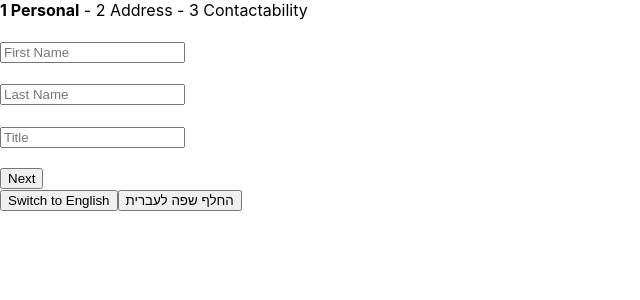
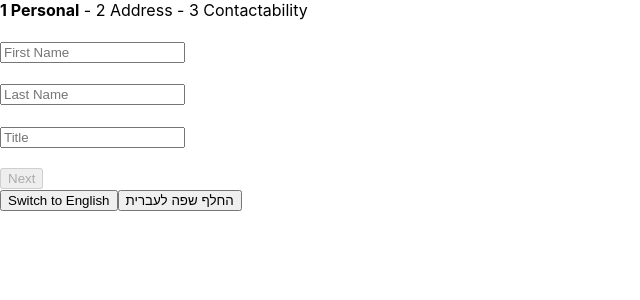
Before and after one commit to davidbu5/user-form-app, a React app: page / in a window 1280 px wide. Shown: the top 300 px of the page, without its empty margins (0-640 px from the left). Built offline with nearby package versions, Linux system fonts and the light colour scheme.

Commit message:
disableing continuation if inavlid section + submitting

```diff
--- a/src/common/api/FormApi.ts
+++ b/src/common/api/FormApi.ts
@@ -6,7 +6,7 @@ export class FormApi {
         return ["Israel", "USA", "Poland", "Morroco"];
     }
 
-    public static async submitForm(formValues: { [key: string]: FormFieldValueType }) {
+    public static async submitForm(formValues: { [key: string]: FormFieldValueType }[]) {
         return true;
     }
 }
--- a/src/common/i18/en.ts
+++ b/src/common/i18/en.ts
@@ -20,5 +20,6 @@ export const EnglishStringsRepo: IStringsRepo = {
     next: "Next",
     submit: "Submit",
     successMessage: "The form had been submitted successfully",
+    failMessage: "The form submission had been failed",
     loadingForm: "Loading form..."
 }
--- a/src/common/i18/he.ts
+++ b/src/common/i18/he.ts
@@ -20,5 +20,6 @@ export const HebrewStringsRepo: IStringsRepo = {
     next: "קדימה",
     submit: "שליחה",
     successMessage: "הטופס התקבל בהצלחה",
+    failMessage: "שליחת הטופס נכשלה",
     loadingForm: "טוען את הטופס..."
 }
--- a/src/common/interfaces/IStringsRepo.ts
+++ b/src/common/interfaces/IStringsRepo.ts
@@ -18,5 +18,6 @@ export interface IStringsRepo {
     next: string;
     submit: string;
     successMessage: string;
+    failMessage: string;
     loadingForm: string;
 }
--- a/src/components/FormProcessBar.tsx
+++ b/src/components/FormProcessBar.tsx
@@ -18,7 +18,7 @@ export class FormProcessBar extends React.Component<IFormProcessBarProps> {
     render() {
         return <div>{
             this.props.sections.map((section, index) =>
-                <>
+                <span key={index}>
                     {index === this.props.currSectionIndex ?
                         <b>{this.getBadgeForSection(section, index)}</b> :
                         this.getBadgeForSection(section, index)
@@ -26,7 +26,7 @@ export class FormProcessBar extends React.Component<IFormProcessBarProps> {
                     {
                         index < this.props.sections.length - 1 ? <span> - </span> : ""
                     }
-                </>
+                </span>
             )
         }</div>;
     }
--- a/src/components/button.tsx
+++ b/src/components/button.tsx
@@ -3,10 +3,11 @@ import React from 'react';
 export interface ButtonProps {
     text: string;
     onButtonClick: (event: React.MouseEvent<HTMLButtonElement>) => void;
+    isDisabled?: boolean;
 }
 
 export class Button extends React.Component<ButtonProps, {}> {
     render() {
-        return <button onClick={this.props.onButtonClick}>{this.props.text}</button>;
+        return <button onClick={this.props.onButtonClick} disabled={this.props.isDisabled}>{this.props.text}</button>;
     }
 }
--- a/src/components/form.tsx
+++ b/src/components/form.tsx
@@ -6,6 +6,7 @@ import { ObservedLanguageStore } from '../common/stores/LanguageStore';
 import { Button } from './Button';
 import { LanguageSwitch } from './LagnuageSwitch';
 import { FormProcessBar } from './FormProcessBar';
+import { FormApi } from '../common/api/FormApi';
 
 export interface IFormProps { store: ObservableFormStore, langStore: ObservedLanguageStore }
 export interface IFormState { currSectionIndex: number }
@@ -39,13 +40,20 @@ export class Form extends React.Component<IFormProps, IFormState> {
     }
 
     onSubmit = () => {
-        console.log(this.props.store.getValues);
+        FormApi.submitForm(this.props.store.getValues).then(isSuccess => {
+            if (isSuccess) {
+                alert(this.props.langStore.getString("successMessage"));
+            } else {
+                alert(this.props.langStore.getString("failMessage"));
+            }
+        })
     }
 
     render() {
         if (!this.props.store || !this.props.store.sections || !this.props.store.sections.length) {
             return <div>{this.props.langStore.getString("loadingForm")}</div>
         }
+        const currSection = this.props.store.sections[this.state.currSectionIndex];
         return <div>
             <FormProcessBar langStore={this.props.langStore} sections={this.props.store.sections} currSectionIndex={this.state.currSectionIndex} />
             {this.getCurrSectionComponent()}
@@ -56,12 +64,14 @@ export class Form extends React.Component<IFormProps, IFormState> {
             }
             {
                 this.state.currSectionIndex < this.props.store.sections.length - 1 ?
-                    <Button text={this.props.langStore.getString("next")} onButtonClick={this.onContinueToNextSection}></Button> :
+                    <Button text={this.props.langStore.getString("next")}
+                    onButtonClick={this.onContinueToNextSection} isDisabled={!currSection.isValid}></Button> :
                     ""
             }
             {
                 this.state.currSectionIndex === this.props.store.sections.length - 1 ?
-                    <Button text={this.props.langStore.getString("submit")} onButtonClick={this.onSubmit}></Button> :
+                    <Button text={this.props.langStore.getString("submit")}
+                    onButtonClick={this.onSubmit} isDisabled={!this.props.store.isValid}></Button> :
                     ""
             }
             <LanguageSwitch langStore={this.props.langStore} />
```
